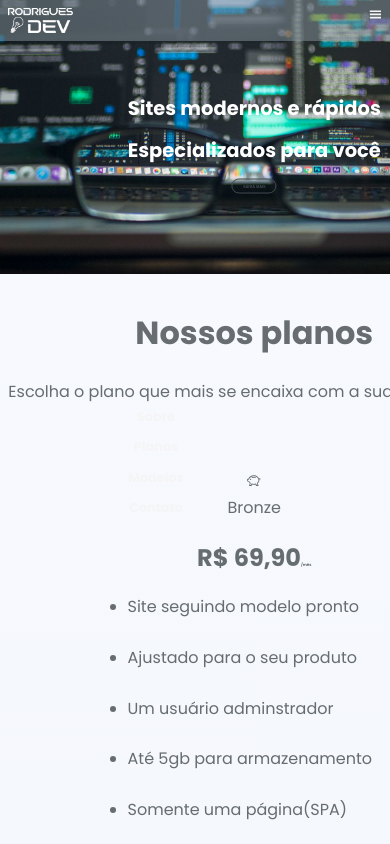
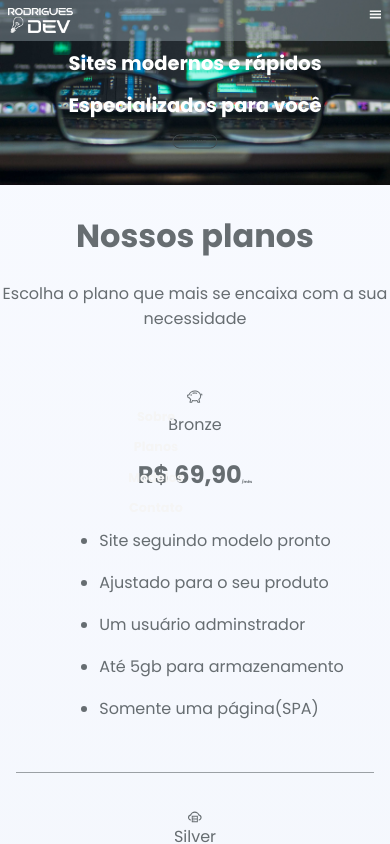
Before and after one commit to brunorcx/TemplateWhite, a React (Create React App) app: page / in a window 390 px wide. Shown: the top 844 px of the page. Built offline with nearby package versions, Linux system fonts and the light colour scheme.

Commit message:
fixed overflow of text in Sobre section and increase the size of icons

```diff
--- a/src/App.js
+++ b/src/App.js
@@ -88,7 +88,9 @@ const App = () => {
         <p>Escolha o plano que mais se encaixa com a sua necessidade</p>
         <div className={grid3Class}>
           <div className="area-1">
-            <BsPiggyBank size="3.5vw" />
+            <div className="icon">
+              <BsPiggyBank size="4vw" />
+            </div>
             <div>Bronze</div>
             <h2>
               R$ 69,90<span>/mês</span>
@@ -102,7 +104,7 @@ const App = () => {
             </ul>
           </div>
           <div className="area-2">
-            <AiOutlineCloudServer size="3.5vw" />
+            <AiOutlineCloudServer size="4vw" />
             <div>Silver</div>
             <h2>
               R$ 99,90<span>/mês</span>
@@ -117,7 +119,7 @@ const App = () => {
             </ul>
           </div>
           <div className="area-3">
-            <GiGoldBar size="3.5vw" />
+            <GiGoldBar size="4vw" />
             <div>Gold</div>
             <h2>R$ 999,90+</h2>
             <ul>
--- a/src/Styles/App.css
+++ b/src/Styles/App.css
@@ -107,7 +107,7 @@
   display: grid;
   grid-template-columns: 33.33% 33.33% 33.33%;
   grid-template-areas: "area-1 area-2 area-3";
-  margin: 0 10%;
+  margin: 0 4%;
   opacity: 1;
 }
 @media only screen and (min-width: 320px) and (max-width: 530px) {
@@ -130,6 +130,13 @@
     border-bottom: 1px solid rgba(66, 74, 78, 0.5);
     padding-top: 10%;
     padding-bottom: 5%;
+    white-space: nowrap;
+    display: flex;
+    flex-direction: column;
+    align-items: center;
+  }
+  .App .Planos .grid-3 .area-1 ul {
+    padding-right: 10%;
   }
 }
 .App .Planos .grid-3 .area-2 {
@@ -146,6 +153,13 @@
     border-bottom: 1px solid rgba(66, 74, 78, 0.5);
     padding-top: 10%;
     padding-bottom: 5%;
+    white-space: nowrap;
+    display: flex;
+    flex-direction: column;
+    align-items: center;
+  }
+  .App .Planos .grid-3 .area-2 ul {
+    padding-right: 10%;
   }
 }
 .App .Planos .grid-3 .area-3 {
@@ -159,6 +173,13 @@
     border-bottom: 1px solid rgba(66, 74, 78, 0.5);
     padding-top: 10%;
     padding-bottom: 5%;
+    white-space: nowrap;
+    display: flex;
+    flex-direction: column;
+    align-items: center;
+  }
+  .App .Planos .grid-3 .area-3 ul {
+    padding-right: 10%;
   }
 }
 .App .Planos p {
@@ -361,6 +382,11 @@
   font-size: calc(5px + 2vmin);
   font-weight: bold;
 }
+@media only screen and (min-width: 320px) and (max-width: 530px) {
+  .App {
+    display: block;
+  }
+}
 .transparent {
   background: none;
 }
--- a/src/Styles/Less/App.less
+++ b/src/Styles/Less/App.less
@@ -115,7 +115,7 @@
       display: grid;
       grid-template-columns: 33.33% 33.33% 33.33%; //Set a fixed width
       grid-template-areas: "area-1 area-2 area-3";
-      margin: 0 10%;
+      margin: 0 4%;
       opacity: 1;
       @media @phone {
         display: block;
@@ -131,6 +131,13 @@
           border-bottom: 1px solid rgba(66, 74, 78, 0.5);
           padding-top: 10%;
           padding-bottom: 5%;
+          white-space: nowrap;
+          display: flex;
+          flex-direction: column;
+          align-items: center;
+          ul {
+            padding-right: 10%;
+          }
         }
       }
       .area-2 {
@@ -143,6 +150,13 @@
           border-bottom: 1px solid rgba(66, 74, 78, 0.5);
           padding-top: 10%;
           padding-bottom: 5%;
+          white-space: nowrap;
+          display: flex;
+          flex-direction: column;
+          align-items: center;
+          ul {
+            padding-right: 10%;
+          }
         }
       }
       .area-3 {
@@ -152,6 +166,13 @@
           border-bottom: 1px solid rgba(66, 74, 78, 0.5);
           padding-top: 10%;
           padding-bottom: 5%;
+          white-space: nowrap;
+          display: flex;
+          flex-direction: column;
+          align-items: center;
+          ul {
+            padding-right: 10%;
+          }
         }
       }
     }
@@ -356,6 +377,9 @@
     font-size: calc(5px + 2vmin);
     font-weight: bold;
   }
+  @media @phone {
+    display: block;
+  }
 }
 .transparent {
   background: none;
```
